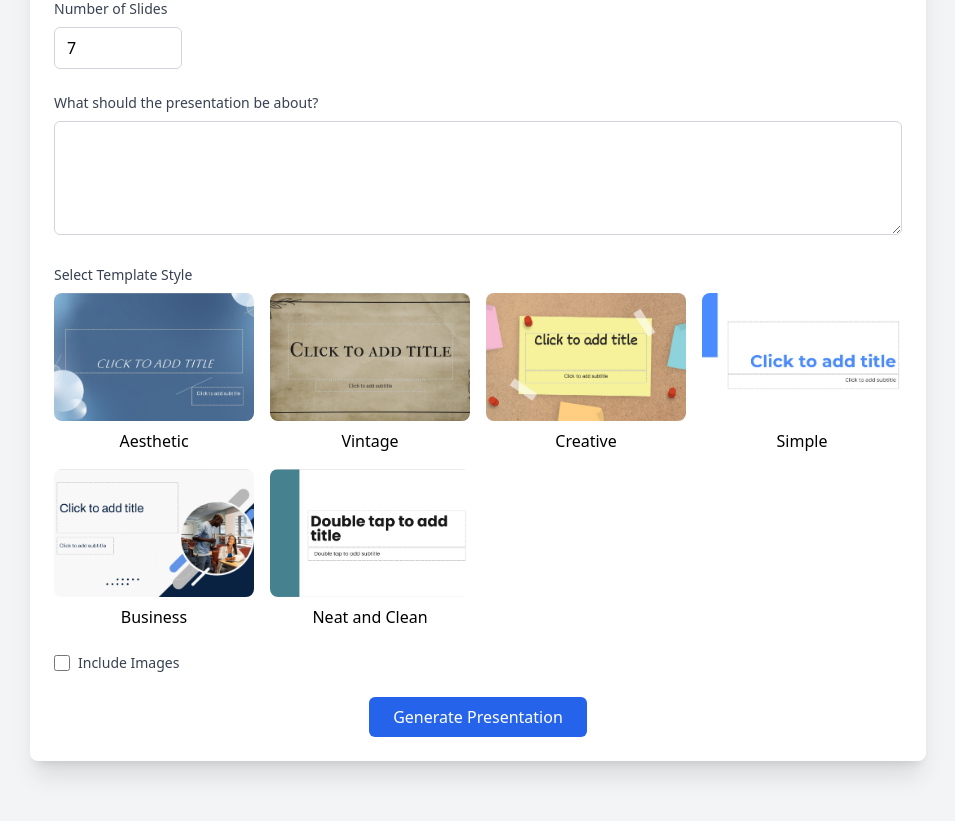
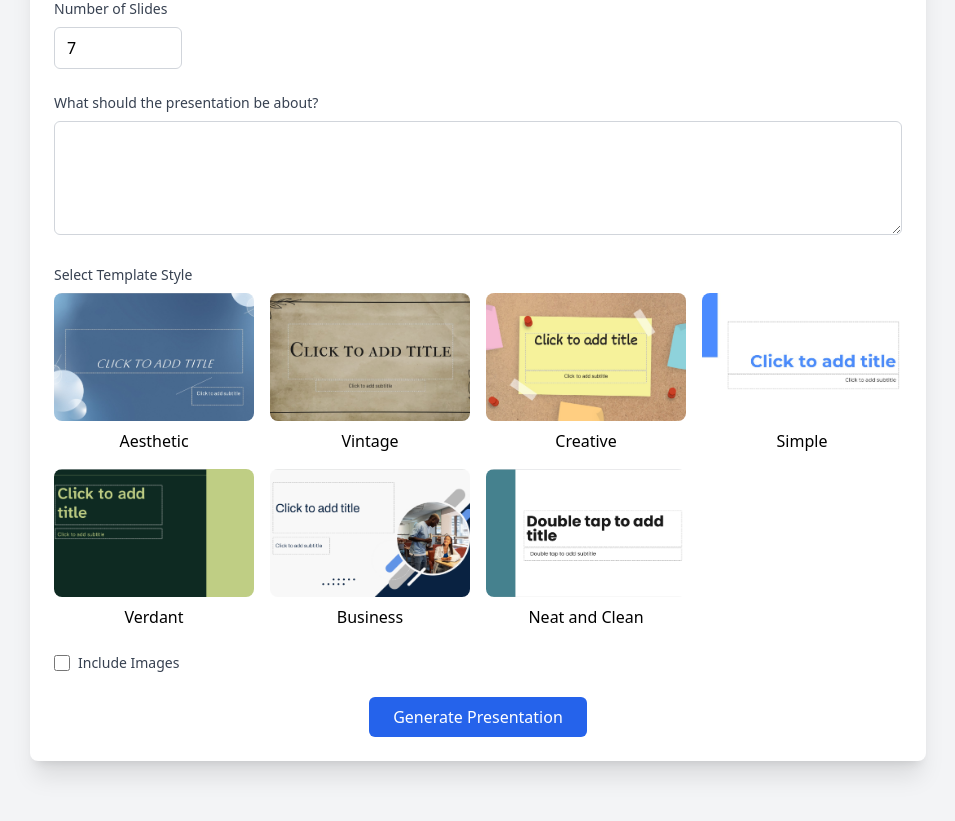
Before and after one commit to techanyday/pptjetz, a Flask app: page /generate in a window 1280 px wide. Shown: the part 399-1220 px from the top of the page, without its empty margins (162-1117 px from the left). Run offline with Flask 3, Linux system fonts and the light colour scheme; the visitor is signed in with stand-in values (Sample User, id 1); some libraries are stand-ins or nearby versions.

Commit message:
feat: add Verdant template (backend mapping + frontend card)

```diff
--- a/app/templates/generate.html
+++ b/app/templates/generate.html
@@ -147,6 +147,11 @@
                     <div class="template-option cursor-pointer" data-template="Simple">
                         <img src="{{ url_for('static', filename='img/templates/simple.jpg') }}" alt="Simple template" class="w-full h-32 object-cover rounded-lg" />
                         <p class="text-center mt-2">Simple</p>
+                    </div>
+
+                    <div class="template-option cursor-pointer" data-template="Verdant">
+                        <img src="{{ url_for('static', filename='img/templates/Verdant.png') }}" alt="Verdant template" class="w-full h-32 object-cover rounded-lg" />
+                        <p class="text-center mt-2">Verdant</p>
                     </div>
 
                     <div class="template-option cursor-pointer" data-template="Business">
--- a/app/utils/ppt_generator.py
+++ b/app/utils/ppt_generator.py
@@ -54,7 +54,8 @@ class PPTGenerator:
 
             "Clean and Neat": "Clean and Neat.pptx",
             "Neat and Clean": "Clean and Neat.pptx",
-            "Business": "Business.pptx"
+            "Business": "Business.pptx",
+            "Verdant": "Verdant.pptx"
         }
 
         # Define default font styles (fallback)
@@ -115,7 +116,8 @@ class PPTGenerator:
 
             "Clean and Neat": "Clean and Neat.pptx",
             "Neat and Clean": "Clean and Neat.pptx",
-            "Business": "Business.pptx"
+            "Business": "Business.pptx",
+            "Verdant": "Verdant.pptx"
         }
 
         # Define font settings (fallback for missing template styles)
```
Also changed, not shown: app/static/img/templates/Verdant.png (added), 1 other file.
